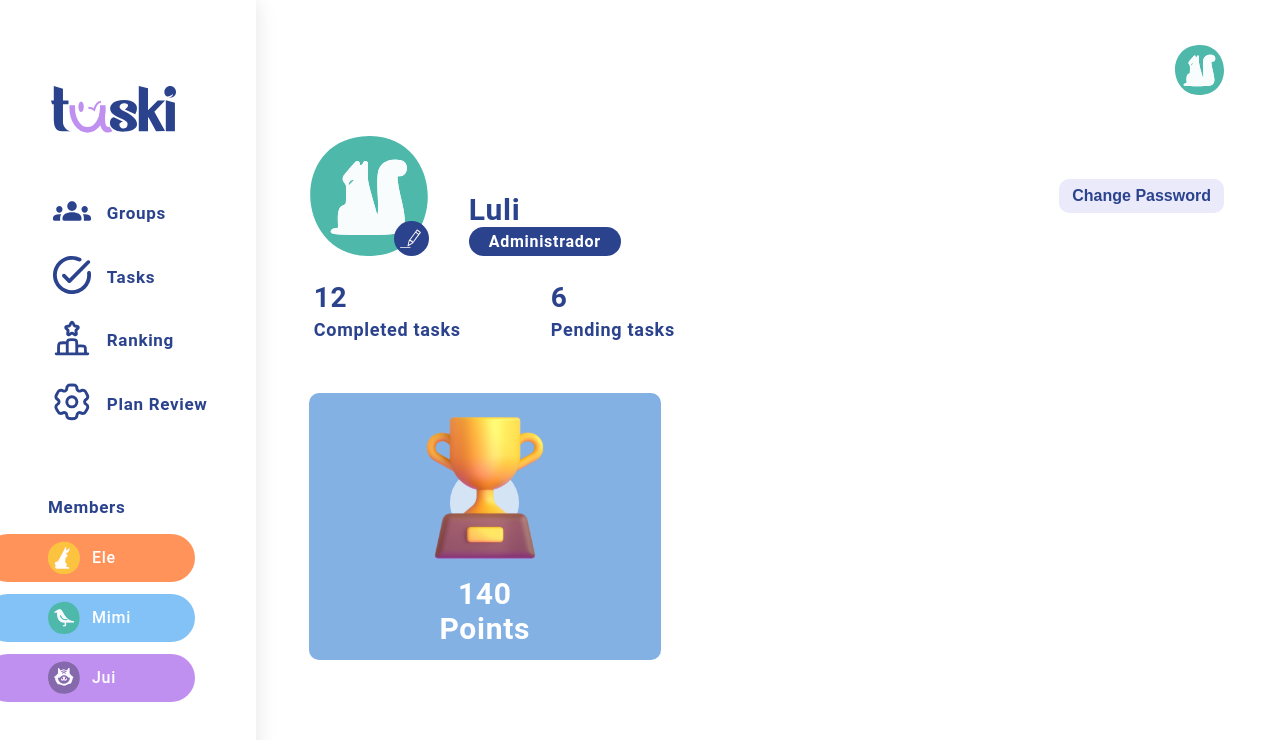
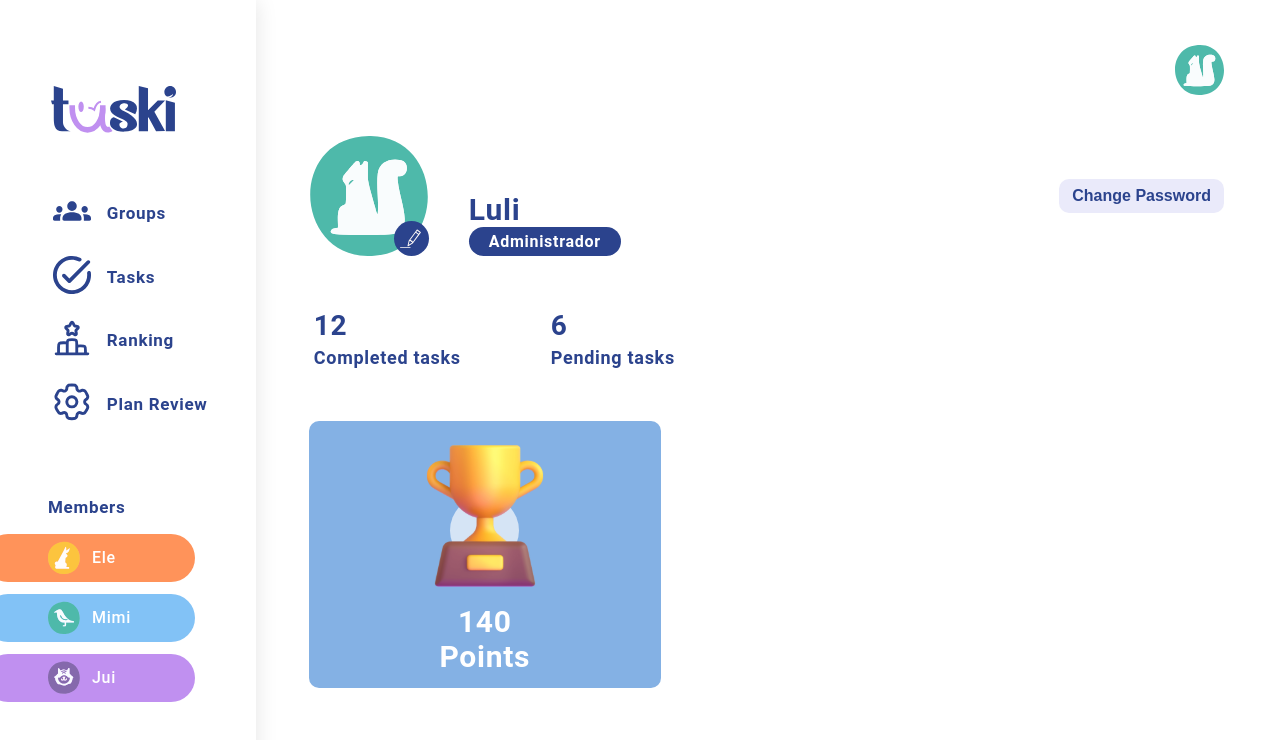
Before and after one commit to NikSala10/TaskiProject, a React (Vite) app: page /profile in a window 1280 px wide. Shown: the top 740 px of the page. Built offline with nearby package versions, Linux system fonts and the light colour scheme.

Commit message:
style(pages/profile): add CSS styles for Profile page

```diff
--- a/src/pages/Profile/Profile.tsx
+++ b/src/pages/Profile/Profile.tsx
@@ -28,10 +28,12 @@ const Profile = () => {
                     <span className="role-profile">Administrador</span>
                 </div>
             </div>
+
             <div className="btn-profile">
                 <button className="btn-cp-profile">Change Password</button>
             </div>
         </div>
+        <div className="log-out"><svg xmlns="http://www.w3.org/2000/svg" width="24" height="24" viewBox="0 0 24 24"><g fill="none" stroke="#2B438D" stroke-linecap="round" stroke-linejoin="round" stroke-width="2"><path stroke-dasharray="48" stroke-dashoffset="48" d="M16 5v-1c0 -0.55 -0.45 -1 -1 -1h-9c-0.55 0 -1 0.45 -1 1v16c0 0.55 0.45 1 1 1h9c0.55 0 1 -0.45 1 -1v-1"><animate fill="freeze" attributeName="stroke-dashoffset" dur="0.6s" values="48;0"/></path><path stroke-dasharray="12" stroke-dashoffset="12" d="M10 12h11"><animate fill="freeze" attributeName="stroke-dashoffset" begin="0.7s" dur="0.2s" values="12;0"/></path><path stroke-dasharray="6" stroke-dashoffset="6" d="M21 12l-3.5 -3.5M21 12l-3.5 3.5"><animate fill="freeze" attributeName="stroke-dashoffset" begin="0.9s" dur="0.2s" values="6;0"/></path></g></svg></div>
         <div className="tasks-summary">
             <div className=" tasks completed-tasks">
                 <p className="task-num">12</p>
```
